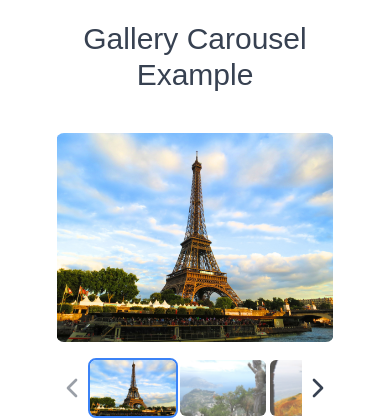
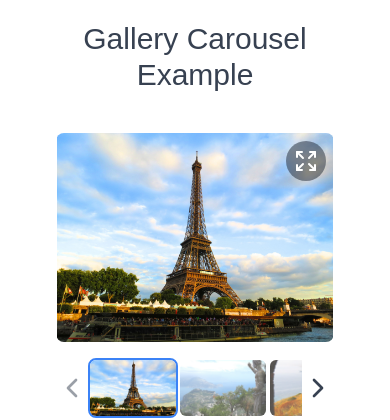
Before and after one commit to ChrisMuster/chrismuster-site, a Next.js app: page / in a window 390 px wide. Shown: the part 2560-2980 px from the top of the page. Built offline with nearby package versions, Linux system fonts and the light colour scheme; grey boxes are pictures that could not be loaded.

Commit message:
chris-gallery make expand button default on small screen, hover on large

```diff
--- a/app/components/gallery-carousel/gallery-carousel.tsx
+++ b/app/components/gallery-carousel/gallery-carousel.tsx
@@ -146,7 +146,7 @@ export default function GalleryCarousel({ images, showCaptions = false, classNam
             />
 
             {/* Expand Icon (Visible Only When Hovering) */}
-            {isHovering && (
+            {(isHovering || visibleThumbnails === 3) && (
               <button
                 className="absolute top-2 right-2 bg-gray-800 bg-opacity-50 p-2 rounded-full text-white transition-opacity"
                 onClick={openModal}
--- a/app/components/modal/modal.tsx
+++ b/app/components/modal/modal.tsx
@@ -32,7 +32,7 @@ const Modal: React.FC<ModalProps> = ({ isOpen, onClose, children, className = ""
         onClick={(e) => e.stopPropagation()}
       >
         <button
-          className="absolute top-1 right-3 text-xl text-gray-500 hover:text-gray-700 z-50"
+          className="absolute top-1 right-3 text-4xl text-gray-500 hover:text-gray-700 z-50"
           onClick={onClose}
         >
           &times;
```
